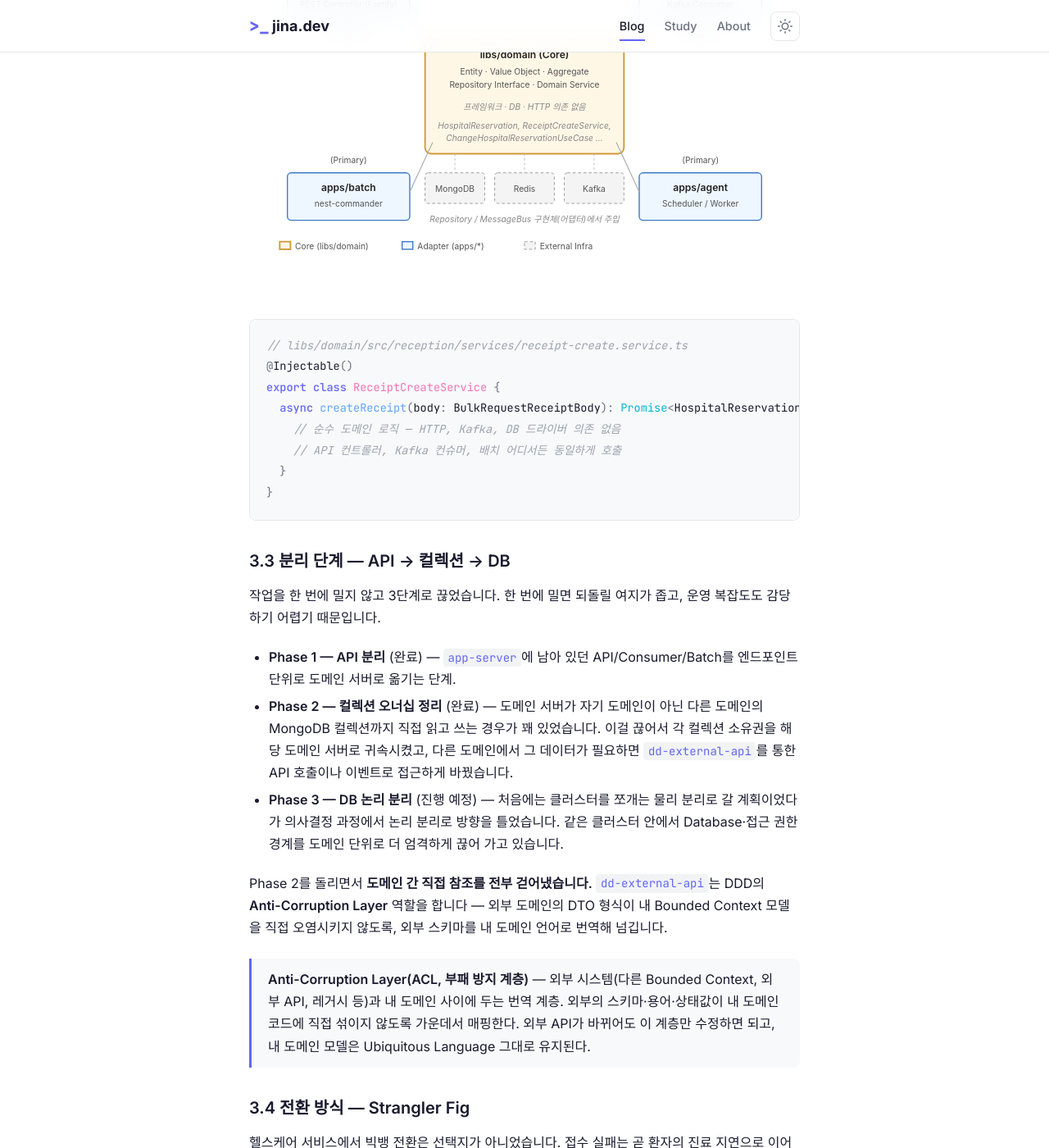
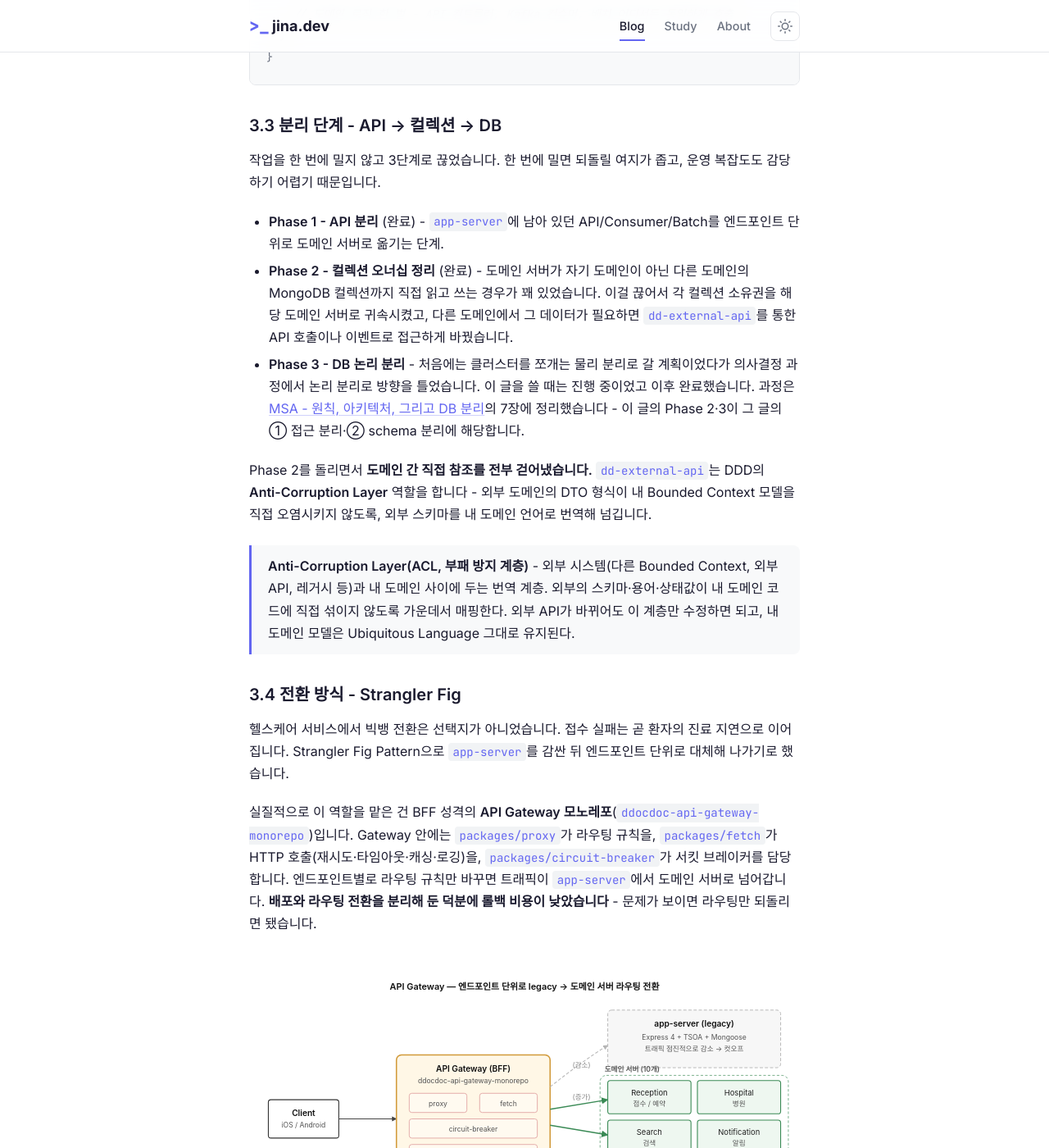
Before and after one commit to jina9716/jina9716.github.io, a Jekyll site: the page built from _posts/2025-08-16-msa-transition-retrospective.md, in a window 1280 px wide and 1400 px high, scrolled down 3386 px. Shown: the whole window at 82% size. Built offline with Jekyll 4.4.1, drawn with Linux system fonts in a browser that asks for light colours; some of the changed text lies outside the part shown.

Commit message:
fix: 회고 포스트 사실관계 정정 및 블로그 전체 em dash 통일
- Hexagonal 적용 서술 제거 (실제 구조는 layered + DDD 전술 패턴, 코드로 확인)
- Repository 설명을 실제 구조로 정정, hexagonal.svg 삭제
- Phase 3 완료 반영 + 신규 포스트 상호 링크, Phase 2·3 ↔ ①·② 매핑
- 전체 포스트 em dash → 하이픈 통일

Co-Authored-By: Claude Fable 5 <noreply@anthropic.com>

````diff
--- a/_posts/2025-08-16-msa-transition-retrospective.md
+++ b/_posts/2025-08-16-msa-transition-retrospective.md
@@ -1,7 +1,7 @@
 ---
 layout: post
 title: "MSA 전환기"
-subtitle: "모놀리식에서 10개 도메인으로 — 10개월 PL 기록"
+subtitle: "모놀리식에서 10개 도메인으로 - 10개월 PL 기록"
 date: 2025-08-16
 category: blog
 tags: [MSA, DDD, Architecture]
@@ -17,21 +17,21 @@ tags: [MSA, DDD, Architecture]
 
 서비스와 팀이 커질수록 이 구조의 비용이 계속 올라갔습니다. 쌓여 있던 문제들은 이렇습니다.
 
-- **서비스 성장과 장애 격리** — 병원 수가 늘면서 접수/예약 건수가 계속 증가했고, 검색·결제까지 함께 묶인 서버 전체를 scale-out 해야 했습니다. 한쪽 도메인 DB 장애가 그대로 전체 서비스 중단으로 번지는 구조라 확장과 격리 둘 다 필요했습니다.
+- **서비스 성장과 장애 격리** - 병원 수가 늘면서 접수/예약 건수가 계속 증가했고, 검색·결제까지 함께 묶인 서버 전체를 scale-out 해야 했습니다. 한쪽 도메인 DB 장애가 그대로 전체 서비스 중단으로 번지는 구조라 확장과 격리 둘 다 필요했습니다.
 
-- **클라이언트별 요구 분기** — 앱·병원 어드민·내부 운영 도구가 같은 도메인에서도 다른 데이터 표현을 원했습니다. 단일 API로 덮다 보니 오버페칭과 언더페칭이 같이 늘었고, BFF 레이어가 없어 클라이언트가 여러 번 API를 쳐야 하는 흐름도 많았습니다.
+- **클라이언트별 요구 분기** - 앱·병원 어드민·내부 운영 도구가 같은 도메인에서도 다른 데이터 표현을 원했습니다. 단일 API로 덮다 보니 오버페칭과 언더페칭이 같이 늘었고, BFF 레이어가 없어 클라이언트가 여러 번 API를 쳐야 하는 흐름도 많았습니다.
 
-- **중복 로직** — `app-server`와 도메인 서버 양쪽에 같은 성격의 로직이 나란히 깔려 있어, 기능 하나를 추가하려면 양쪽을 같이 건드려야 하는 경우가 잦았습니다. 어느 쪽이 정본인지 모호한 영역도 있었습니다.
+- **중복 로직** - `app-server`와 도메인 서버 양쪽에 같은 성격의 로직이 나란히 깔려 있어, 기능 하나를 추가하려면 양쪽을 같이 건드려야 하는 경우가 잦았습니다. 어느 쪽이 정본인지 모호한 영역도 있었습니다.
 
-- **데이터 추적 어려움** — 도메인 간 데이터 소유권이 명확하지 않아 같은 데이터가 여러 곳에 중복돼 있었고, 성능 이슈 원인 추적이 오래 걸렸습니다. 거버넌스가 없는 상태였습니다.
+- **데이터 추적 어려움** - 도메인 간 데이터 소유권이 명확하지 않아 같은 데이터가 여러 곳에 중복돼 있었고, 성능 이슈 원인 추적이 오래 걸렸습니다. 거버넌스가 없는 상태였습니다.
 
-- **기술 단위로 쪼개진 구성** — 기능별/기술별로 쪼개진 서버가 여럿이라, 단순한 Node 버전 업그레이드 하나에도 여러 저장소를 같이 올려야 했고, 도메인 로직이 여러 서비스에 흩어져 일관성 맞추는 비용이 컸습니다.
+- **기술 단위로 쪼개진 구성** - 기능별/기술별로 쪼개진 서버가 여럿이라, 단순한 Node 버전 업그레이드 하나에도 여러 저장소를 같이 올려야 했고, 도메인 로직이 여러 서비스에 흩어져 일관성 맞추는 비용이 컸습니다.
 
-- **배포 병목** — 팀은 도메인별로 나뉘어 있는데 파이프라인은 하나라 주 2~3회 배포마다 줄을 서야 했고, 다른 팀의 변경 때문에 내 변경이 롤백되는 일도 가끔 있었습니다.
+- **배포 병목** - 팀은 도메인별로 나뉘어 있는데 파이프라인은 하나라 주 2~3회 배포마다 줄을 서야 했고, 다른 팀의 변경 때문에 내 변경이 롤백되는 일도 가끔 있었습니다.
 
 ## 3. 설계
 
-### 3.1 쪼개는 기준 — DDD
+### 3.1 쪼개는 기준 - DDD
 
 기술 구분(API / Consumer / Batch)이 아니라 **비즈니스 도메인** 기준으로 자르기로 했습니다. DDD(Domain-Driven Design)를 베이스로 삼아 전략적 설계에서 Bounded Context를 먼저 식별하고, 전술적 설계에서 Entity / Value Object / Aggregate / Repository / Domain Service를 레이어에 매핑했습니다.
 
@@ -72,46 +72,43 @@ libs/
   dd-external-api/  # 외부/타 도메인 서비스 호출
 ```
 
-`libs/domain`은 프레임워크 의존이 최소화된 순수 도메인 레이어입니다. DDD의 전술적 패턴이 여기에 그대로 녹아 있습니다.
+`libs/domain`은 도메인 로직을 모아 둔 레이어입니다. DDD의 전술적 패턴이 여기에 그대로 녹아 있습니다.
 
-- **Entity** — 식별자로 구분되는 도메인 객체. `HospitalReservation` 같은 Aggregate Root.
-- **Value Object** — 식별자 없이 속성 조합으로 의미가 결정되는 객체. 취소 사유(`AutoCancelDetails`), 증상(`SymptomDetails`) 같은 `@Embeddable` 타입이 대표적.
-- **Aggregate** — 일관성 경계. Reception에서는 `HospitalReservation`이 Root이고 상태·결제·증상이 한 단위로 묶여 움직입니다.
-- **Repository** — 영속성 세부를 감추는 인터페이스. MikroORM 구현은 어댑터에서 주입.
-- **Domain Service** — 단일 Entity에 속하지 않는 도메인 로직. `ReceiptCreateService`, `ChangeHospitalReservationUseCase` 같은 것들이 여기 위치.
+- **Entity** - 식별자로 구분되는 도메인 객체. `HospitalReservation` 같은 Aggregate Root.
+- **Value Object** - 식별자 없이 속성 조합으로 의미가 결정되는 객체. 취소 사유(`AutoCancelDetails`), 증상(`SymptomDetails`) 같은 `@Embeddable` 타입이 대표적.
+- **Aggregate** - 일관성 경계. Reception에서는 `HospitalReservation`이 Root이고 상태·결제·증상이 한 단위로 묶여 움직입니다.
+- **Repository** - 영속성 접근을 담당하는 계층. MikroORM 기반 구현이 도메인 레이어 안에 함께 있습니다.
+- **Domain Service** - 단일 Entity에 속하지 않는 도메인 로직. `ReceiptCreateService`, `ChangeHospitalReservationUseCase` 같은 것들이 여기 위치.
 
-그리고 `apps/*`는 어댑터 레이어입니다. 이 배치 덕분에 **Hexagonal Architecture**가 자연스럽게 지켜지고, 동일 도메인 로직을 API / Consumer / Batch / Agent 어디에서나 그대로 호출할 수 있습니다.
-
-<img src="/assets/images/msa-transition/hexagonal.svg" alt="Hexagonal — libs/domain이 코어, apps/*는 어댑터" />
+그리고 `apps/*`는 실행 환경 레이어입니다. 도메인 로직이 `libs/domain` 한 곳에 모여 있어서, 동일 로직을 API / Consumer / Batch / Agent 어디에서나 그대로 호출할 수 있습니다.
 
 ```typescript
 // libs/domain/src/reception/services/receipt-create.service.ts
 @Injectable()
 export class ReceiptCreateService {
   async createReceipt(body: BulkRequestReceiptBody): Promise<HospitalReservation> {
-    // 순수 도메인 로직 — HTTP, Kafka, DB 드라이버 의존 없음
-    // API 컨트롤러, Kafka 컨슈머, 배치 어디서든 동일하게 호출
+    // 도메인 로직 한 벌 - API 컨트롤러, Kafka 컨슈머, 배치 어디서든 동일하게 호출
   }
 }
 ```
 
-### 3.3 분리 단계 — API → 컬렉션 → DB
+### 3.3 분리 단계 - API → 컬렉션 → DB
 
 작업을 한 번에 밀지 않고 3단계로 끊었습니다. 한 번에 밀면 되돌릴 여지가 좁고, 운영 복잡도도 감당하기 어렵기 때문입니다.
 
-- **Phase 1 — API 분리** (완료) — `app-server`에 남아 있던 API/Consumer/Batch를 엔드포인트 단위로 도메인 서버로 옮기는 단계.
-- **Phase 2 — 컬렉션 오너십 정리** (완료) — 도메인 서버가 자기 도메인이 아닌 다른 도메인의 MongoDB 컬렉션까지 직접 읽고 쓰는 경우가 꽤 있었습니다. 이걸 끊어서 각 컬렉션 소유권을 해당 도메인 서버로 귀속시켰고, 다른 도메인에서 그 데이터가 필요하면 `dd-external-api`를 통한 API 호출이나 이벤트로 접근하게 바꿨습니다.
-- **Phase 3 — DB 논리 분리** (진행 예정) — 처음에는 클러스터를 쪼개는 물리 분리로 갈 계획이었다가 의사결정 과정에서 논리 분리로 방향을 틀었습니다. 같은 클러스터 안에서 Database·접근 권한 경계를 도메인 단위로 더 엄격하게 끊어 가고 있습니다.
+- **Phase 1 - API 분리** (완료) - `app-server`에 남아 있던 API/Consumer/Batch를 엔드포인트 단위로 도메인 서버로 옮기는 단계.
+- **Phase 2 - 컬렉션 오너십 정리** (완료) - 도메인 서버가 자기 도메인이 아닌 다른 도메인의 MongoDB 컬렉션까지 직접 읽고 쓰는 경우가 꽤 있었습니다. 이걸 끊어서 각 컬렉션 소유권을 해당 도메인 서버로 귀속시켰고, 다른 도메인에서 그 데이터가 필요하면 `dd-external-api`를 통한 API 호출이나 이벤트로 접근하게 바꿨습니다.
+- **Phase 3 - DB 논리 분리** - 처음에는 클러스터를 쪼개는 물리 분리로 갈 계획이었다가 의사결정 과정에서 논리 분리로 방향을 틀었습니다. 이 글을 쓸 때는 진행 중이었고 이후 완료했습니다. 과정은 [MSA - 원칙, 아키텍처, 그리고 DB 분리](/blog/2026/07/09/msa-principles-architecture-db-split/)의 7장에 정리했습니다 - 이 글의 Phase 2·3이 그 글의 ① 접근 분리·② schema 분리에 해당합니다.
 
-Phase 2를 돌리면서 **도메인 간 직접 참조를 전부 걷어냈습니다.** `dd-external-api`는 DDD의 **Anti-Corruption Layer** 역할을 합니다 — 외부 도메인의 DTO 형식이 내 Bounded Context 모델을 직접 오염시키지 않도록, 외부 스키마를 내 도메인 언어로 번역해 넘깁니다.
+Phase 2를 돌리면서 **도메인 간 직접 참조를 전부 걷어냈습니다.** `dd-external-api`는 DDD의 **Anti-Corruption Layer** 역할을 합니다 - 외부 도메인의 DTO 형식이 내 Bounded Context 모델을 직접 오염시키지 않도록, 외부 스키마를 내 도메인 언어로 번역해 넘깁니다.
 
-> **Anti-Corruption Layer(ACL, 부패 방지 계층)** — 외부 시스템(다른 Bounded Context, 외부 API, 레거시 등)과 내 도메인 사이에 두는 번역 계층. 외부의 스키마·용어·상태값이 내 도메인 코드에 직접 섞이지 않도록 가운데서 매핑한다. 외부 API가 바뀌어도 이 계층만 수정하면 되고, 내 도메인 모델은 Ubiquitous Language 그대로 유지된다.
+> **Anti-Corruption Layer(ACL, 부패 방지 계층)** - 외부 시스템(다른 Bounded Context, 외부 API, 레거시 등)과 내 도메인 사이에 두는 번역 계층. 외부의 스키마·용어·상태값이 내 도메인 코드에 직접 섞이지 않도록 가운데서 매핑한다. 외부 API가 바뀌어도 이 계층만 수정하면 되고, 내 도메인 모델은 Ubiquitous Language 그대로 유지된다.
 
-### 3.4 전환 방식 — Strangler Fig
+### 3.4 전환 방식 - Strangler Fig
 
 헬스케어 서비스에서 빅뱅 전환은 선택지가 아니었습니다. 접수 실패는 곧 환자의 진료 지연으로 이어집니다. Strangler Fig Pattern으로 `app-server`를 감싼 뒤 엔드포인트 단위로 대체해 나가기로 했습니다.
 
-실질적으로 이 역할을 맡은 건 BFF 성격의 **API Gateway 모노레포**(`ddocdoc-api-gateway-monorepo`)입니다. Gateway 안에는 `packages/proxy`가 라우팅 규칙을, `packages/fetch`가 HTTP 호출(재시도·타임아웃·캐싱·로깅)을, `packages/circuit-breaker`가 서킷 브레이커를 담당합니다. 엔드포인트별로 라우팅 규칙만 바꾸면 트래픽이 `app-server`에서 도메인 서버로 넘어갑니다. **배포와 라우팅 전환을 분리해 둔 덕분에 롤백 비용이 낮았습니다** — 문제가 보이면 라우팅만 되돌리면 됐습니다.
+실질적으로 이 역할을 맡은 건 BFF 성격의 **API Gateway 모노레포**(`ddocdoc-api-gateway-monorepo`)입니다. Gateway 안에는 `packages/proxy`가 라우팅 규칙을, `packages/fetch`가 HTTP 호출(재시도·타임아웃·캐싱·로깅)을, `packages/circuit-breaker`가 서킷 브레이커를 담당합니다. 엔드포인트별로 라우팅 규칙만 바꾸면 트래픽이 `app-server`에서 도메인 서버로 넘어갑니다. **배포와 라우팅 전환을 분리해 둔 덕분에 롤백 비용이 낮았습니다** - 문제가 보이면 라우팅만 되돌리면 됐습니다.
 
 <img src="/assets/images/msa-transition/gateway-routing.svg" alt="API Gateway에서 legacy에서 도메인 서버로 라우팅 전환" />
 
@@ -138,7 +135,7 @@ Phase 2를 돌리면서 **도메인 간 직접 참조를 전부 걷어냈습니
 서킷 브레이커는 `packages/circuit-breaker`에 별도 패키지로 두고, 재시도 전략(`ExponentialBackoffStrategy`, `FixedDelayStrategy`, `LinearBackoffStrategy`)과 조합해서 씁니다. 서킷이 열려 나온 에러는 `defaultIsRetryableError`에서 재시도 대상에서 제외해 이중 부하를 막았습니다.
 
 ```typescript
-// packages/circuit-breaker — 옵션 요약
+// packages/circuit-breaker - 옵션 요약
 // failureThreshold: 실패 임계치
 // resetTimeout:     회로 차단 해제 딜레이
 // timeout:          요청 취소 딜레이
@@ -147,12 +144,12 @@ const breaker = createCircuitBreaker(sdk);
 breaker.fire(sdk => sdk.get('/reception/...'));
 ```
 
-### 4.4 이벤트 — 멱등성과 순서
+### 4.4 이벤트 - 멱등성과 순서
 
 Kafka는 at-least-once 보장이라 컨슈머 쪽에서 순서와 중복을 감당해야 합니다.
 
-- **순서** — `aggregateId` 기반 파티션 키로 해결했습니다. 동일 집계(`hospitalId` 등)의 이벤트는 같은 파티션으로 보내기 때문에 컨슈머 측 순서가 보장됩니다. 실제 프로듀서도 `key: hospitalId.toString()` 형태.
-- **중복·역순 이벤트** — 접수 도메인에 원래부터 있던 **상태 머신(`RECEPTION_STATE`) 기반 전이 정책**이 이 역할을 겸합니다. 현재 상태에서 허용되지 않는 전이는 원천 차단되는 정책이라, 중복 이벤트나 순서가 뒤바뀐 이벤트가 와도 대부분 자연스럽게 무시됩니다. Kafka 멱등성을 위해 따로 만든 계층은 아니고, 도메인 정책이 그 역할을 같이 합니다.
+- **순서** - `aggregateId` 기반 파티션 키로 해결했습니다. 동일 집계(`hospitalId` 등)의 이벤트는 같은 파티션으로 보내기 때문에 컨슈머 측 순서가 보장됩니다. 실제 프로듀서도 `key: hospitalId.toString()` 형태.
+- **중복·역순 이벤트** - 접수 도메인에 원래부터 있던 **상태 머신(`RECEPTION_STATE`) 기반 전이 정책**이 이 역할을 겸합니다. 현재 상태에서 허용되지 않는 전이는 원천 차단되는 정책이라, 중복 이벤트나 순서가 뒤바뀐 이벤트가 와도 대부분 자연스럽게 무시됩니다. Kafka 멱등성을 위해 따로 만든 계층은 아니고, 도메인 정책이 그 역할을 같이 합니다.
 
 ```typescript
 // apps/consumer/src/reception/controllers/reception.controller.ts
@@ -178,8 +175,8 @@ async changeHospitalReservation(
 예약 경합(동일 시간대 한 자리에 여러 사용자가 진입)은 분산 환경에서 가장 자주 터지는 장애 원인입니다. 이관 당시에는 Redis `SETNX` 기반 분산 락으로 구현했습니다. 시간 구간(5분) 단위로 키를 쪼개 병렬로 획득하고, **하나라도 실패하면 획득한 키를 전부 해제한 뒤 예외를 던지는** 구조입니다.
 
 ```typescript
-// 이관 당시 SETNX 기반 구현 개요 — 실제 스니펫이 아니라 패턴 예시
-// SET ... NX EX — SETNX + TTL을 원자적으로
+// 이관 당시 SETNX 기반 구현 개요 - 실제 스니펫이 아니라 패턴 예시
+// SET ... NX EX - SETNX + TTL을 원자적으로
 const intervals = splitTimeRangeBy5Minutes(reservationTime, endTime);
 const keys = intervals.map(i =>
   `reservation-lock:${hospitalId}:${unitKey}:${reservationDate}:${i.start}-${i.end}`,
@@ -202,9 +199,9 @@ for (const key of keys) {
 
 ### 4.6 인프라 정리
 
-- **Lambda 제거** — 단발성 기능을 Kafka Consumer로 통합 이관.
-- **AWS Batch → Argo Workflow** — Kubernetes 네이티브로 옮겨 로깅/모니터링을 중앙화. DAG 기반 의존 관리가 선언적으로 됩니다.
-- **공유 컬렉션 분리** — 두 도메인이 공유하던 컬렉션을 오너십 기준으로 쪼개고, 반대쪽 도메인은 이벤트/API로 접근.
+- **Lambda 제거** - 단발성 기능을 Kafka Consumer로 통합 이관.
+- **AWS Batch → Argo Workflow** - Kubernetes 네이티브로 옮겨 로깅/모니터링을 중앙화. DAG 기반 의존 관리가 선언적으로 됩니다.
+- **공유 컬렉션 분리** - 두 도메인이 공유하던 컬렉션을 오너십 기준으로 쪼개고, 반대쪽 도메인은 이벤트/API로 접근.
 
 ### 4.7 배포 후 체크리스트
 
@@ -230,16 +227,16 @@ for (const key of keys) {
 | 평균 배포 시간 | 15분 | 5분 |
 | 장애 영향 범위 | 전체 서비스 | 해당 도메인만 격리 |
 | 피크 스케일링 단위 | 전체 서버 | 병목 도메인만 |
-| 이관 티켓 | — | 126건, 10개월 |
+| 이관 티켓 | - | 126건, 10개월 |
 | app-server 트래픽 | 100% | 점진적 감소 후 컷오프 |
 
 ## 6. 회고
 
 잘했다고 보는 결정 세 가지.
 
-- **Strangler Fig을 끝까지 유지한 것** — 속도는 느렸지만 되돌릴 수 없는 실수를 만들지 않았습니다. 라우팅만 되돌리면 롤백이 되는 구조 덕에 10개월 동안 문제가 보일 때마다 바로 되돌릴 수 있었습니다.
-- **분리를 한 번에 밀지 않고 단계로 끊은 것** — API → 컬렉션 오너십 → DB 순서로 나눈 덕에 매 단계 운영을 안정화한 뒤 다음으로 넘어갈 수 있었습니다. 한 번에 밀었다면 운영 복잡도가 감당 수준을 넘었을 것 같습니다.
-- **배포 후 24~72시간 모니터링을 관례로 만든 것** — "에러가 없다"와 "정상이다"를 구분해서 보는 기준이 팀 안에 자리 잡았습니다.
+- **Strangler Fig을 끝까지 유지한 것** - 속도는 느렸지만 되돌릴 수 없는 실수를 만들지 않았습니다. 라우팅만 되돌리면 롤백이 되는 구조 덕에 10개월 동안 문제가 보일 때마다 바로 되돌릴 수 있었습니다.
+- **분리를 한 번에 밀지 않고 단계로 끊은 것** - API → 컬렉션 오너십 → DB 순서로 나눈 덕에 매 단계 운영을 안정화한 뒤 다음으로 넘어갈 수 있었습니다. 한 번에 밀었다면 운영 복잡도가 감당 수준을 넘었을 것 같습니다.
+- **배포 후 24~72시간 모니터링을 관례로 만든 것** - "에러가 없다"와 "정상이다"를 구분해서 보는 기준이 팀 안에 자리 잡았습니다.
 
 아쉬운 쪽.
 
@@ -250,6 +247,6 @@ for (const key of keys) {
 
 ## 7. 다음 스텝
 
-- **Phase 3 (DB 논리 분리) 마무리** — 같은 클러스터 안에서 Database·접근 권한 경계를 도메인 단위로 엄격하게 끊는 작업을 계속 진행.
-- **이벤트 기반 아키텍처(EDA) 확장** — 지금은 REST 동기 호출과 Kafka 비동기가 섞여 있는데, 응답 필요 여부를 다시 따져 비동기로 옮길 수 있는 지점을 더 찾는 방향. 도메인 간 결합과 호출체인 장애 전파를 한 단계 더 줄이는 쪽으로 갑니다.
-- **장애 시나리오 테스트 확보** — 분산 락 경합, 컨슈머 lag, 외부 API 타임아웃처럼 MSA 환경에서 자주 겪는 실패 케이스를 재현할 수 있는 테스트를 확장.
+- **Phase 3 (DB 논리 분리)** - 완료했습니다. 상세는 [MSA - 원칙, 아키텍처, 그리고 DB 분리](/blog/2026/07/09/msa-principles-architecture-db-split/)에 정리했습니다.
+- **이벤트 기반 아키텍처(EDA) 확장** - 지금은 REST 동기 호출과 Kafka 비동기가 섞여 있는데, 응답 필요 여부를 다시 따져 비동기로 옮길 수 있는 지점을 더 찾는 방향. 도메인 간 결합과 호출체인 장애 전파를 한 단계 더 줄이는 쪽으로 갑니다.
+- **장애 시나리오 테스트 확보** - 분산 락 경합, 컨슈머 lag, 외부 API 타임아웃처럼 MSA 환경에서 자주 겪는 실패 케이스를 재현할 수 있는 테스트를 확장.
````
Also changed, not shown: _posts/2025-10-18-elasticsearch-korean-search.md (+26 -26 lines), _posts/2026-01-17-data-pipeline-kafka-snowflake.md (+20 -20 lines), assets/images/msa-transition/hexagonal.svg (deleted).
